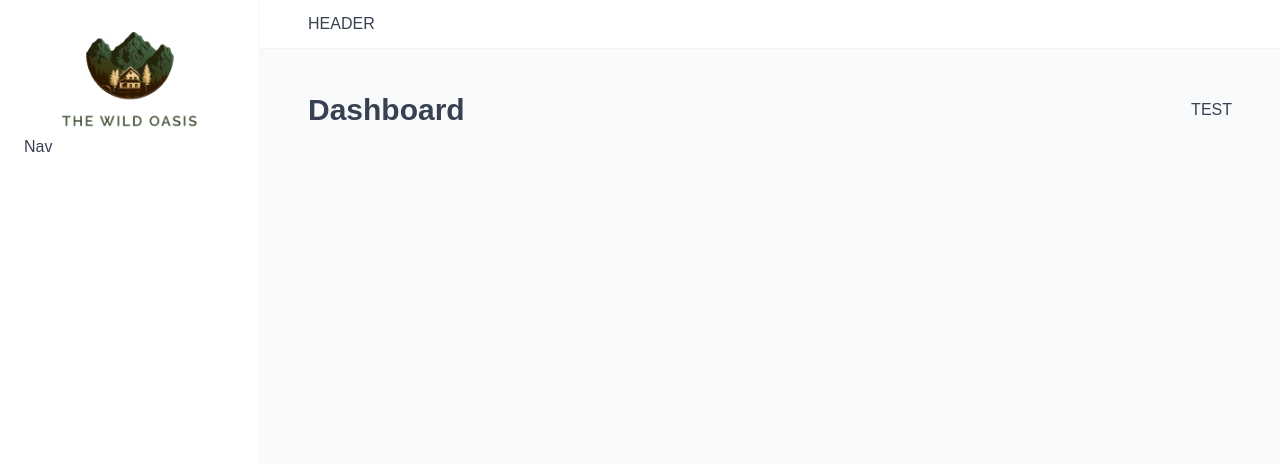
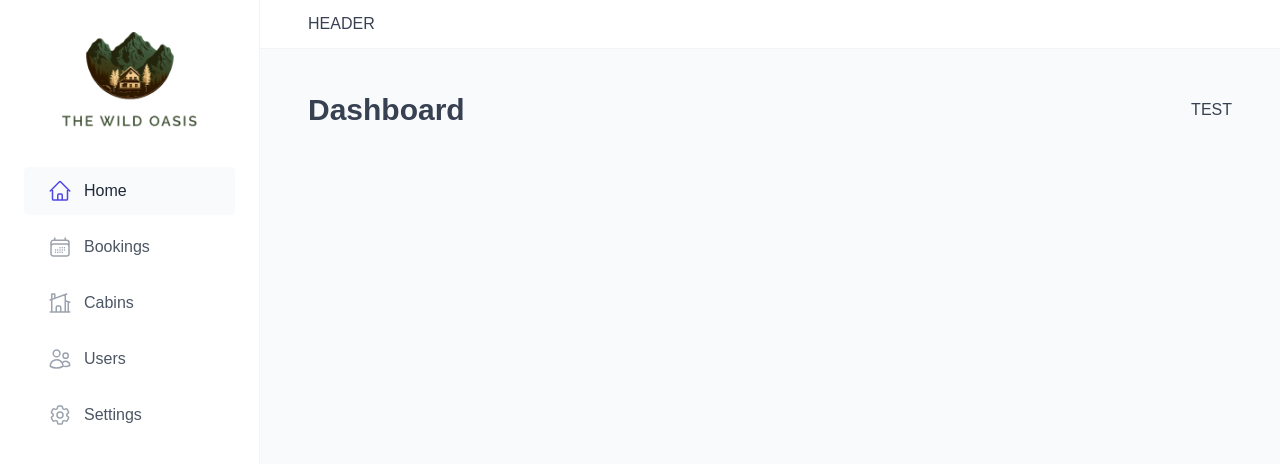
Before and after one commit to GabrielaMendes/react-the-wild-oasis, a React app: page /dashboard in a window 1280 px wide. Shown: the top 464 px of the page. Built offline with nearby package versions, Linux system fonts and the light colour scheme; the HTML template or start-up script is replaced by a standard one.

Commit message:
Finished sidebar nav component

```diff
--- a/package.json
+++ b/package.json
@@ -12,6 +12,7 @@
   "dependencies": {
     "react": "^18.2.0",
     "react-dom": "^18.2.0",
+    "react-icons": "^4.11.0",
     "react-router-dom": "^6.18.0",
     "styled-components": "^6.1.0"
   },
--- a/src/ui/MainNav.jsx
+++ b/src/ui/MainNav.jsx
@@ -1,4 +1,12 @@
+import { NavLink } from "react-router-dom";
 import styled from "styled-components";
+import {
+	HiOutlineHome,
+	HiOutlineCalendarDays,
+	HiOutlineHomeModern,
+	HiOutlineUsers,
+	HiOutlineCog6Tooth,
+} from "react-icons/hi2";
 
 const NavList = styled.ul`
 	display: flex;
@@ -6,7 +14,7 @@
 	gap: 0.8rem;
 `;
 
-const Link = styled.a`
+const StyledNavLink = styled(NavLink)`
 	&:link,
 	&:visited {
 		display: flex;
@@ -46,7 +54,42 @@
 `;
 
 function MainNav() {
-	return <nav>Nav</nav>;
+	return (
+		<nav>
+			<NavList>
+				<li>
+					<StyledNavLink to="/dashboard">
+						<HiOutlineHome />
+						<span>Home</span>
+					</StyledNavLink>
+				</li>
+				<li>
+					<StyledNavLink to="/bookings">
+						<HiOutlineCalendarDays />
+						<span>Bookings</span>
+					</StyledNavLink>
+				</li>
+				<li>
+					<StyledNavLink to="/cabins">
+						<HiOutlineHomeModern />
+						<span>Cabins</span>
+					</StyledNavLink>
+				</li>
+				<li>
+					<StyledNavLink to="/users">
+						<HiOutlineUsers />
+						<span>Users</span>
+					</StyledNavLink>
+				</li>
+				<li>
+					<StyledNavLink to="/settings">
+						<HiOutlineCog6Tooth />
+						<span>Settings</span>
+					</StyledNavLink>
+				</li>
+			</NavList>
+		</nav>
+	);
 }
 
 export default MainNav;
--- a/src/ui/Sidebar.jsx
+++ b/src/ui/Sidebar.jsx
@@ -8,6 +8,9 @@
 	border-right: 1px solid var(--color-grey-100);
 
 	grid-row: 1 / -1;
+  display: flex;
+  flex-direction: column;
+  gap: 3.2rem;
 `;
 
 function Sidebar() {
```
Also changed, not shown: 1 other file (tests, documents, lock files or other folders).
